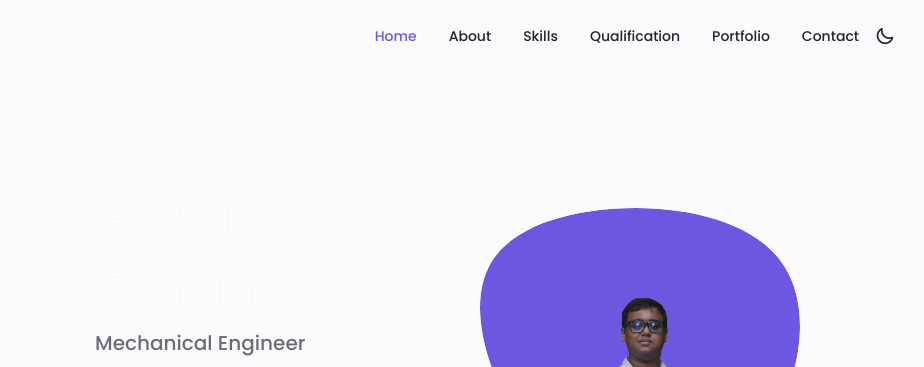
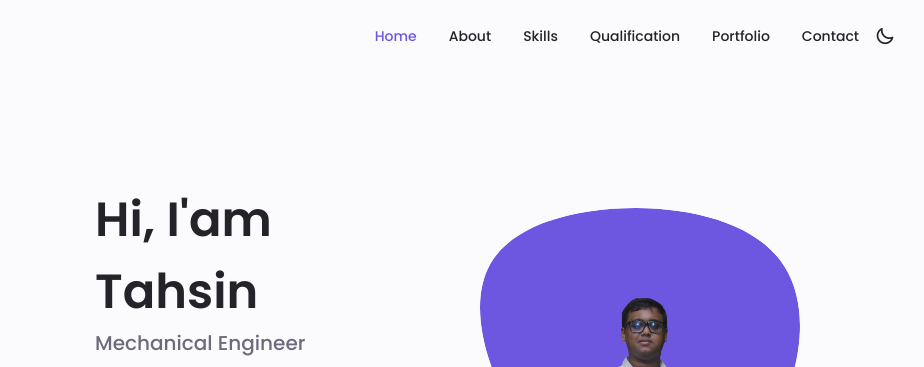
Before and after one commit to kshifat97/kshifat97.github.io, a plain HTML site: page index.html in a window 1280 px wide. Shown: the top 367 px of the page, 213-1137 px from the left. Drawn offline with nearby package versions, Linux system fonts and the light colour scheme.

Commit message:
Update styles.css

```diff
--- a/assets/css/styles.css
+++ b/assets/css/styles.css
@@ -309,8 +309,6 @@ img{
 
 .home__title{
     font-size: var(--big-font-size);
-    color: transparent;
-    -webkit-text-stroke: 1px #fff;
 }
 
 
```
